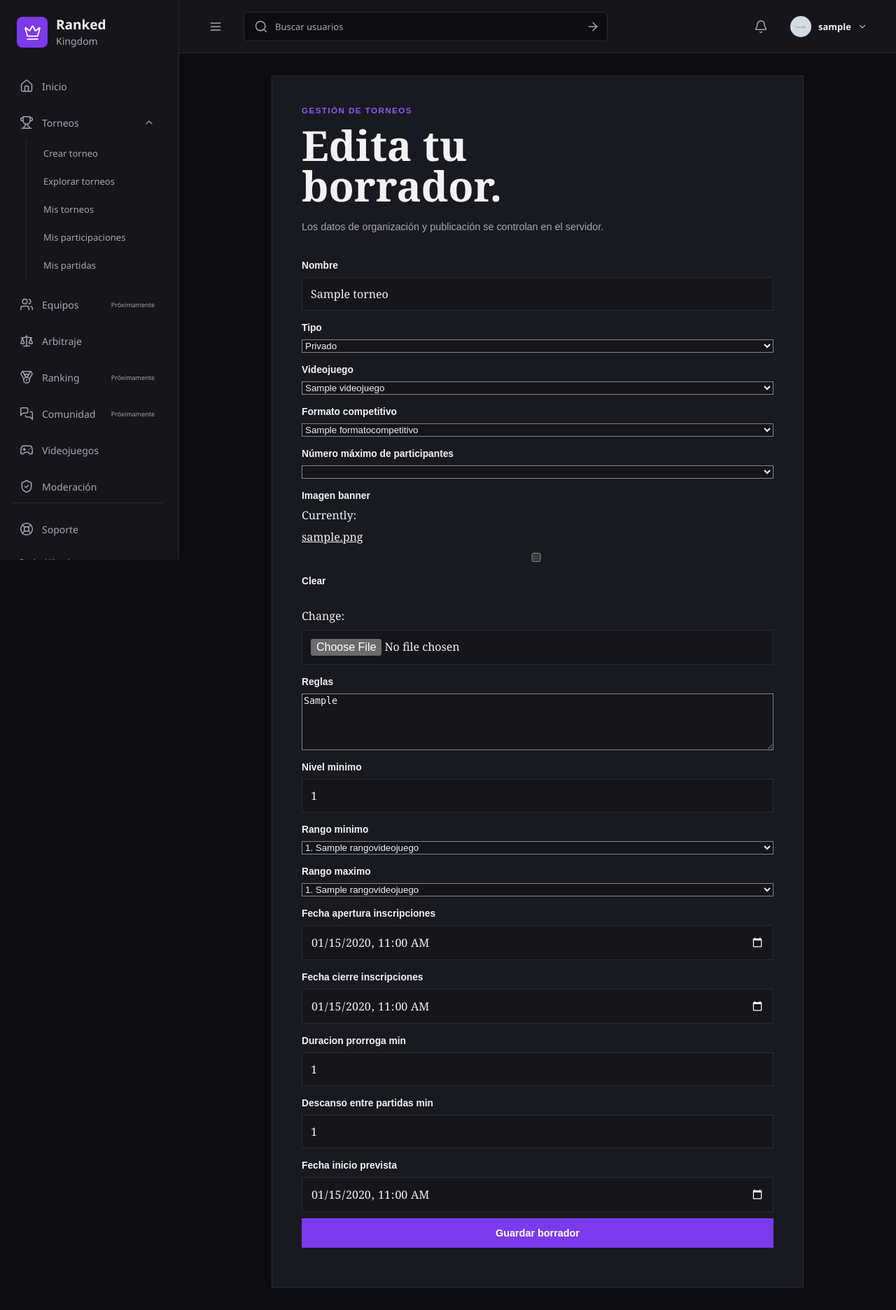
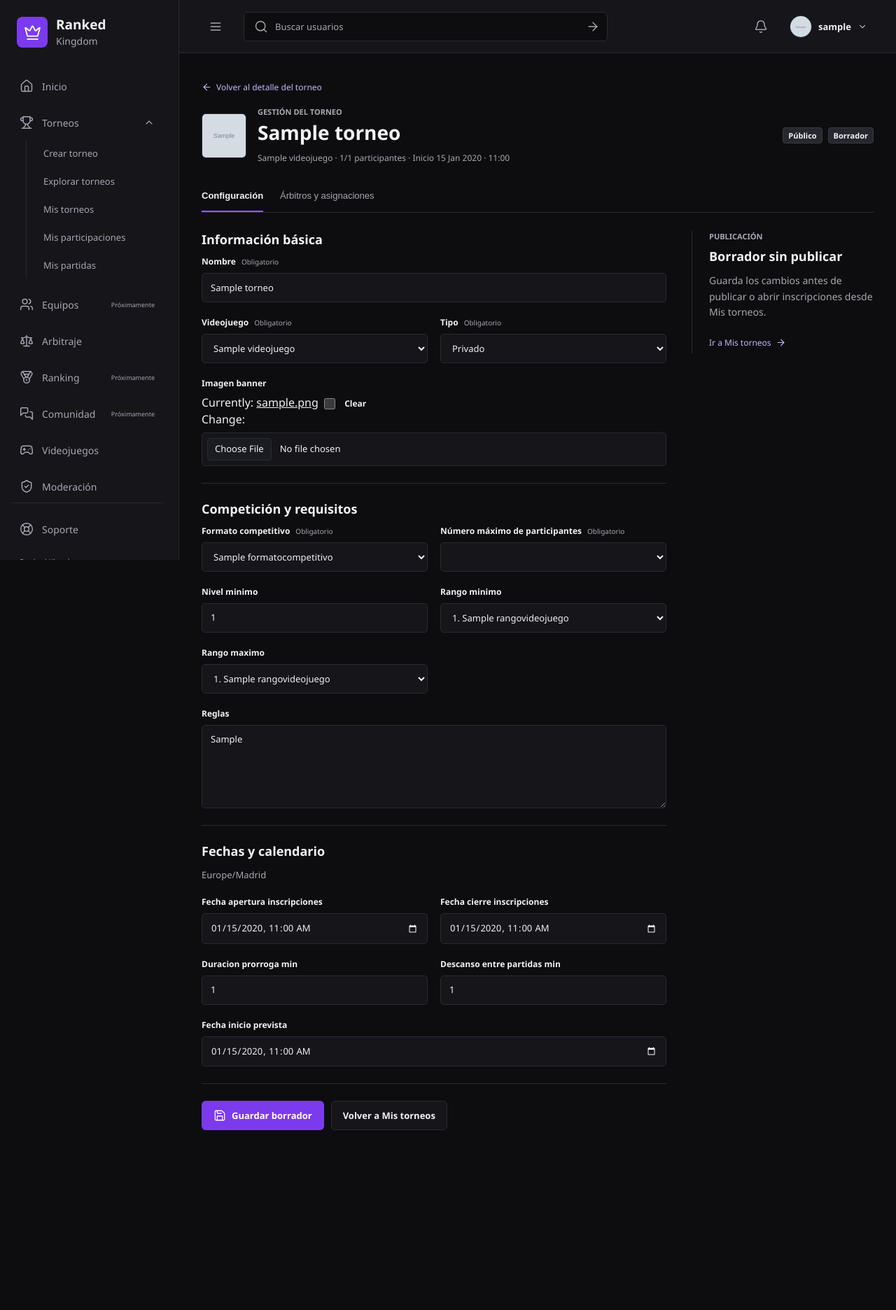
Before and after one commit to donvi22/plataforma-torneos-django, a Django app: page /torneos/1/editar/ in a window 1280 px wide. Shown: the whole page at 70% size. After the commit the page ends 1615 px from the top, so only its background shows below. Run offline with Django 5.2, Linux system fonts and the light colour scheme; a user stored in the database is signed in; tables that the repository leaves empty hold one stand-in row (values such as "Sample post"); grey boxes marked "Sample" are stand-in pictures; lists and menus that the app fills with data are empty.

Commit message:
Rediseña gestión interna de torneos

```diff
--- /dev/null
+++ b/static/css/tournament-management.css
@@ -0,0 +1,68 @@
+.rk-tournament-management { overflow-wrap: anywhere; }
+body:has(.rk-tournament-management) .messages { font: 13px/1.6 'Segoe UI', sans-serif; max-width: 1280px; }
+body:has(.rk-tournament-management) .message { background: #1B1B22; border: 1px solid #2A2A34; border-left: 3px solid #8B5CF6; border-radius: 4px; color: #F2F2F5; }
+.rk-management-header { padding-bottom: 22px; }
+.rk-management-heading { align-items: center; display: flex; flex-wrap: wrap; gap: 16px; margin-top: 12px; }
+.rk-management-heading-copy { flex: 1 1 300px; min-width: 0; }
+.rk-management-heading-copy h1 { font-size: 28px; margin: 4px 0 10px; }
+.rk-management-thumbnail { border: 1px solid var(--rk-border); border-radius: 6px; flex: 0 0 64px; height: 64px; width: 64px; }
+.rk-management-thumbnail .rk-card-media-fallback { padding: 8px; }
+.rk-management-thumbnail .rk-card-media-fallback span { display: none; }
+.rk-management-badges { display: flex; flex-wrap: wrap; gap: 8px; }
+.rk-management-badges .rk-badge { font-size: 11px; }
+.rk-management-nav { border-bottom: 1px solid var(--rk-border); display: flex; gap: 24px; max-width: 100%; overflow-x: auto; scrollbar-color: #494454 var(--rk-surface); scrollbar-width: thin; }
+.rk-management-nav a { align-items: center; border-bottom: 2px solid transparent; color: var(--rk-muted); display: inline-flex; flex: 0 0 auto; font-size: 13px; min-height: 46px; padding: 10px 0; text-decoration: none; white-space: nowrap; }
+.rk-management-nav [aria-current='page'] { border-bottom-color: var(--rk-purple-hover); color: var(--rk-text); font-weight: 600; }
+.rk-management-nav a:hover { color: var(--rk-text); }
+.rk-management-nav a:focus-visible { outline-offset: -3px; }
+.rk-management-layout { align-items: start; display: grid; gap: 36px; grid-template-columns: minmax(0, 1fr) 260px; margin-top: 26px; }
+.rk-management-context { border-left: 1px solid var(--rk-border); min-width: 0; padding-left: 24px; }
+.rk-management-context h2 { font-size: 18px; margin-top: 8px; }
+.rk-management-context .rk-section-link { margin-top: 16px; }
+.rk-tournament-management .rk-field-group:has(input[type='file']) { display: block; }
+.rk-tournament-management .rk-field-group:has(input[type='file']) > label:first-child { margin-bottom: 8px; }
+.rk-tournament-management .rk-field-group input[type='checkbox'] { display: inline-block; height: 16px; min-height: 16px; padding: 0; vertical-align: middle; width: 16px; }
+.rk-tournament-management .rk-field-group input[type='checkbox'] + label { display: inline; margin-left: 6px; }
+.rk-tournament-management .rk-field-group input[type='file'] { margin-top: 8px; }
+.rk-management-section { border-bottom: 1px solid var(--rk-border); min-width: 0; padding: 26px 0; }
+.rk-management-section > .rk-kicker { margin-bottom: 6px; }
+.rk-management-note { background: var(--rk-surface); border-left: 2px solid var(--rk-purple-hover); color: var(--rk-muted); font-size: 13px; line-height: 1.7; margin-top: 18px !important; padding: 12px 16px; }
+.rk-management-invite { display: flex; gap: 10px; margin-top: 18px; min-width: 0; }
+.rk-management-invite input { background: var(--rk-surface); border: 1px solid var(--rk-border); border-radius: 5px; color: var(--rk-text); flex: 1; font: 13px/1.5 'Segoe UI', sans-serif; min-height: 44px; min-width: 0; padding: 10px 12px; }
+.rk-management-invite input:focus-visible { outline: 2px solid var(--rk-purple-hover); outline-offset: 2px; }
+.rk-management-invite .rk-btn { flex: 0 0 44px; padding: 10px; }
+.rk-management-feedback { color: #DBC9FF; font-size: 12px; margin-top: 10px !important; }
+.rk-management-list { list-style: none; margin: 18px 0 0; max-height: 420px; overflow: auto; padding: 0 8px 0 0; scrollbar-color: #494454 var(--rk-surface); scrollbar-gutter: stable; scrollbar-width: thin; }
+.rk-management-list:focus-visible { outline: 2px solid #A78BFA; outline-offset: 3px; }
+.rk-management-row { align-items: center; border-bottom: 1px solid var(--rk-border); display: flex; flex-wrap: wrap; gap: 12px 20px; justify-content: space-between; min-width: 0; padding: 14px 0; }
+.rk-management-identity { align-items: center; display: flex; gap: 10px; min-width: 0; }
+.rk-management-avatar { border-radius: 50%; flex: 0 0 32px; height: 32px; object-fit: cover; width: 32px; }
+.rk-management-row .player-identity { align-items: flex-start; display: flex; flex-direction: column; gap: 4px; min-width: 0; }
+.rk-management-row .player-nick { font-size: 14px; }
+.rk-management-row .player-account { color: var(--rk-muted); font-size: 12px; }
+.rk-management-row-meta { align-items: center; display: flex; flex-wrap: wrap; gap: 8px 16px; }
+.rk-management-row-meta .rk-metadata { font-size: 11px; }
+.rk-management-row-copy { display: grid; gap: 6px; min-width: 0; }
+.rk-management-row-copy > p { font-size: 14px; }
+.rk-management-list form { margin: 0; }
+.rk-tournament-management .rk-btn--danger { background: transparent; border-color: #80505B; color: #F0BAC2; }
+.rk-tournament-management .rk-btn--danger:hover { background: #382326; border-color: #BE6476; }
+.rk-management-risk { border-left: 2px solid #80505B; margin-top: 30px; padding: 4px 0 4px 20px; }
+.rk-management-risk h2 { font-size: 18px; }
+.rk-management-risk .rk-description { max-width: 740px; }
+.rk-management-risk form { margin-top: 16px; }
+.rk-tournament-management [hidden] { display: none; }
+@media (max-width: 1100px) {
+    .rk-management-layout { gap: 24px; grid-template-columns: minmax(0, 1fr); }
+    .rk-management-context { border-left: 0; border-top: 1px solid var(--rk-border); padding: 20px 0 0; }
+}
+@media (max-width: 650px) {
+    .rk-management-heading { align-items: flex-start; gap: 12px; }
+    .rk-management-heading-copy { flex-basis: calc(100% - 76px); }
+    .rk-management-heading-copy h1 { font-size: 24px; }
+    .rk-management-thumbnail { flex-basis: 52px; height: 52px; width: 52px; }
+    .rk-management-nav { gap: 20px; }
+    .rk-management-row { align-items: flex-start; flex-direction: column; }
+    .rk-management-row form, .rk-management-risk form, .rk-tournament-management .rk-actions > * { width: 100%; }
+    .rk-management-row .rk-btn, .rk-management-risk .rk-btn { width: 100%; }
+}
--- /dev/null
+++ b/templates/components/tournament_management_header.html
@@ -0,0 +1,14 @@
+{% load static %}
+<header class="rk-management-header">
+    <a class="rk-section-link" href="{% url 'ficha-torneo' torneo.pk %}"><svg viewBox="0 0 24 24" aria-hidden="true"><use href="{% static 'img/lucide.svg' %}#arrow-left"></use></svg>Volver al detalle del torneo</a>
+    <div class="rk-management-heading">
+        <div class="rk-card-media rk-management-thumbnail{% if not torneo.imagen_banner %} rk-card-media--fallback{% endif %}" aria-hidden="true">{% include 'components/torneo_media.html' %}</div>
+        <div class="rk-management-heading-copy"><p class="rk-kicker">Gestión del torneo</p><h1>{{ torneo.nombre }}</h1><p class="rk-metadata">{{ torneo.videojuego.nombre }} · {{ torneo.participantes_confirmados }}/{{ torneo.max_participantes }} participantes{% if torneo.fecha_inicio_prevista %} · Inicio {{ torneo.fecha_inicio_prevista|date:'j M Y · H:i' }}{% elif torneo.fecha_apertura_inscripciones %} · Apertura {{ torneo.fecha_apertura_inscripciones|date:'j M Y · H:i' }}{% endif %}</p></div>
+        <div class="rk-management-badges"><span class="rk-badge{% if torneo.tipo == 'OFICIAL' %} rk-badge--official{% endif %}">{{ torneo.get_tipo_display }}</span><span class="rk-badge">{{ torneo.get_estado_display }}</span></div>
+    </div>
+</header>
+<nav class="rk-management-nav" aria-label="Gestión del torneo">
+    {% if torneo.estado == 'BORRADOR' %}<a href="{% url 'editar-borrador-torneo' torneo.pk %}"{% if active_section == 'configuracion' %} aria-current="page"{% endif %}>Configuración</a>{% endif %}
+    {% if torneo.tipo == 'PRIVADO' and torneo.organizador_id == user.pk %}<a href="{% url 'gestionar-privado' torneo.pk %}"{% if active_section == 'acceso' %} aria-current="page"{% endif %}>Invitación y accesos</a>{% endif %}
+    {% if torneo.tipo == 'PUBLICO' or torneo.tipo == 'OFICIAL' %}<a href="{% url 'gestionar-arbitros-torneo' torneo.pk %}">Árbitros y asignaciones</a>{% if torneo.tipo == 'OFICIAL' %}<a href="{% url 'calendario-partidas' torneo.pk %}">Calendario de partidas</a>{% endif %}{% endif %}
+</nav>
--- a/templates/torneos/gestionar.html
+++ b/templates/torneos/gestionar.html
@@ -1,24 +1,45 @@
 {% extends 'base.html' %}
-{% block title %}{% if modo == 'crear' %}Crear torneo{% else %}Editar borrador{% endif %} · Arena provisional{% endblock %}
+{% load static %}
+{% block title %}Configuración · {{ torneo.nombre }}{% endblock %}
+{% block page_styles %}
+<link rel="stylesheet" href="{% static 'css/dashboard.css' %}">
+<link rel="stylesheet" href="{% static 'css/tournament-create.css' %}">
+<link rel="stylesheet" href="{% static 'css/tournament-management.css' %}">
+{% endblock %}
 {% block content %}
-<section class="form-panel tournament-form-panel">
-    <p class="eyebrow">Gestión de torneos</p>
-    <h1>{% if modo == 'crear' %}Prepara tu torneo.{% else %}Edita tu borrador.{% endif %}</h1>
-    <p class="muted">Los datos de organización y publicación se controlan en el servidor.</p>
-        <form method="post" enctype="multipart/form-data" class="stack-form tournament-form" novalidate
-            data-rangos-url="{% url 'rangos-por-videojuego' 0 %}">
+<article class="rk-dashboard rk-create-tournament rk-tournament-management">
+    {% include 'components/tournament_management_header.html' with active_section='configuracion' %}
+    <div class="rk-management-layout">
+        <form method="post" enctype="multipart/form-data" class="rk-guided-form tournament-form" novalidate data-bound="{{ form.is_bound|yesno:'true,false' }}" data-rangos-url="{% url 'rangos-por-videojuego' 0 %}">
         {% csrf_token %}
-        {{ form.non_field_errors }}
-        {% for field in form %}
-            <label for="{{ field.id_for_label }}">{{ field.label }}</label>
-            {{ field }}
-            {% if field.help_text %}<p class="help-text">{{ field.help_text }}</p>{% endif %}
-            {% for error in field.errors %}<p class="field-error">{{ error }}</p>{% endfor %}
-        {% endfor %}
-        <button class="button" type="submit">Guardar borrador</button>
-    </form>
+        {% if form.errors %}<div class="rk-form-error-summary" role="alert"><h2>Revisa los datos del borrador</h2>{% if form.non_field_errors %}<ul>{% for error in form.non_field_errors %}<li>{{ error }}</li>{% endfor %}</ul>{% endif %}{% for field in form %}{% if field.errors %}<a href="#{{ field.id_for_label }}">{{ field.label }}: {{ field.errors|join:' ' }}</a>{% endif %}{% endfor %}</div>{% endif %}
+        <p id="rangos-status" class="rk-form-help rk-form-status" role="status" aria-live="polite"></p>
+        <fieldset class="rk-form-section"><legend>Información básica</legend><div class="rk-form-grid">
+            <div class="rk-field-wide">{% include 'components/form_field.html' with field=form.nombre only %}</div>
+            {% include 'components/form_field.html' with field=form.videojuego only %}
+            {% include 'components/form_field.html' with field=form.tipo only %}
+            <div class="rk-field-wide">{% include 'components/form_field.html' with field=form.imagen_banner only %}</div>
+        </div></fieldset>
+        <fieldset class="rk-form-section"><legend>Competición y requisitos</legend><div class="rk-form-grid">
+            {% include 'components/form_field.html' with field=form.formato_competitivo only %}
+            {% include 'components/form_field.html' with field=form.max_participantes only %}
+            {% include 'components/form_field.html' with field=form.nivel_minimo only %}
+            {% include 'components/form_field.html' with field=form.rango_minimo only %}
+            {% include 'components/form_field.html' with field=form.rango_maximo only %}
+            <div class="rk-field-wide">{% include 'components/form_field.html' with field=form.reglas only %}</div>
+        </div></fieldset>
+        <fieldset class="rk-form-section"><legend>Fechas y calendario</legend><p class="rk-form-section-description">Europe/Madrid</p><div class="rk-form-grid">
+            {% include 'components/form_field.html' with field=form.fecha_apertura_inscripciones only %}
+            {% include 'components/form_field.html' with field=form.fecha_cierre_inscripciones only %}
+            {% include 'components/form_field.html' with field=form.duracion_prorroga_min only %}
+            {% include 'components/form_field.html' with field=form.descanso_entre_partidas_min only %}
+            <div class="rk-field-wide">{% include 'components/form_field.html' with field=form.fecha_inicio_prevista only %}</div>
+        </div></fieldset>
+        <div class="rk-actions"><button class="rk-btn rk-btn--primary" type="submit"><svg viewBox="0 0 24 24" aria-hidden="true"><use href="{% static 'img/lucide.svg' %}#save"></use></svg>Guardar borrador</button><a class="rk-btn rk-btn--secondary" href="{% url 'mis-torneos' %}">Volver a Mis torneos</a></div>
+        </form>
+        <aside class="rk-management-context" aria-labelledby="management-status-title"><p class="rk-kicker">Publicación</p><h2 id="management-status-title">Borrador sin publicar</h2><p class="rk-description">Guarda los cambios antes de publicar o abrir inscripciones desde Mis torneos.</p><a class="rk-section-link" href="{% url 'mis-torneos' %}">Ir a Mis torneos<svg viewBox="0 0 24 24" aria-hidden="true"><use href="{% static 'img/lucide.svg' %}#arrow-right"></use></svg></a></aside>
+    </div>
     {{ formato_tamanos|json_script:'formato-tamanos-data' }}
-    <p id="rangos-status" class="help-text" role="status" aria-live="polite"></p>
-</section>
-{% load static %}<script src="{% static 'js/torneo-form.js' %}"></script>
+</article>
+<script src="{% static 'js/torneo-form.js' %}" defer></script>
 {% endblock %}
```
Also changed, not shown: templates/torneos/privado_gestionar.html (+25 -20 lines), torneos/test_manage_views.py (+52 -2 lines), torneos/test_private.py (+49 -0 lines).
